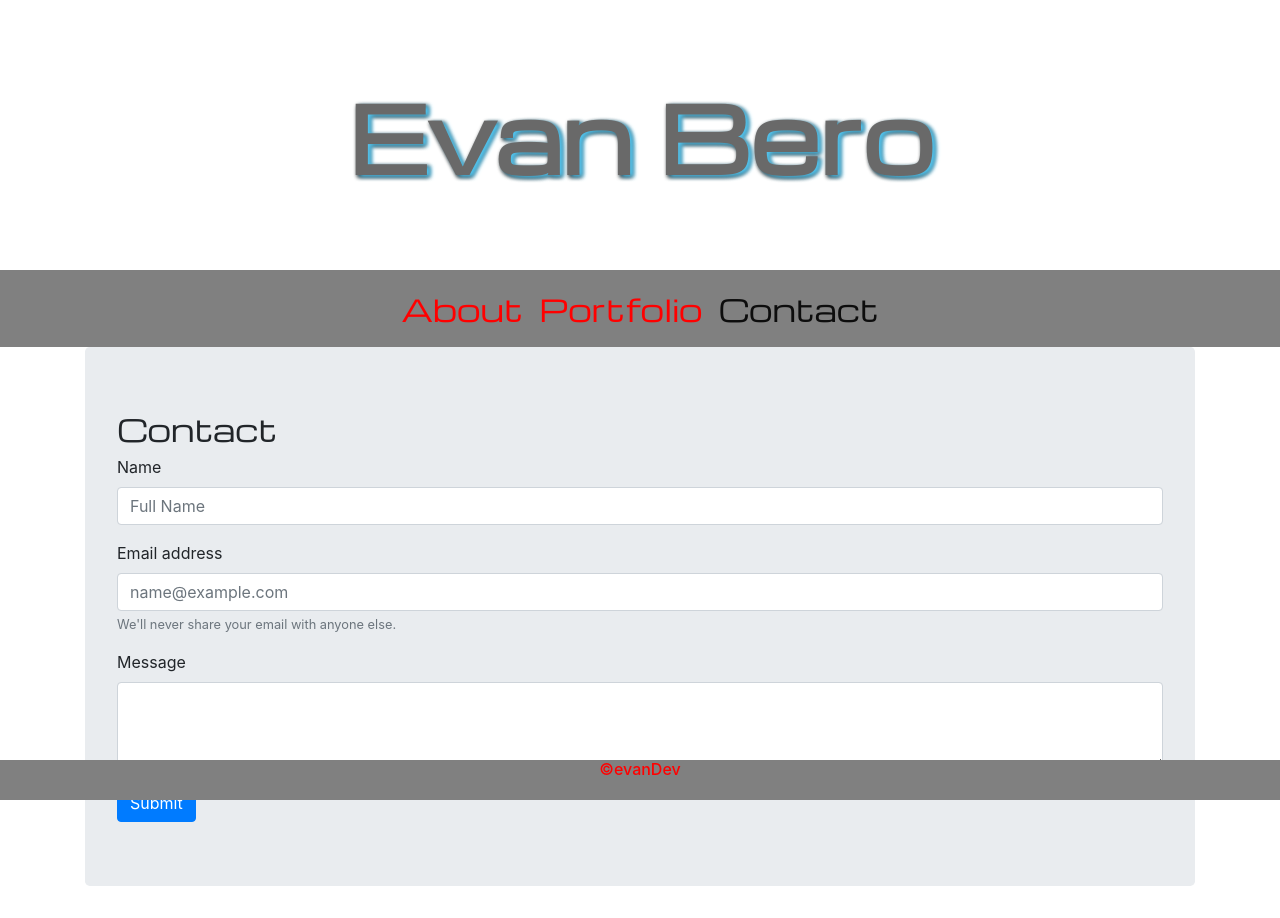
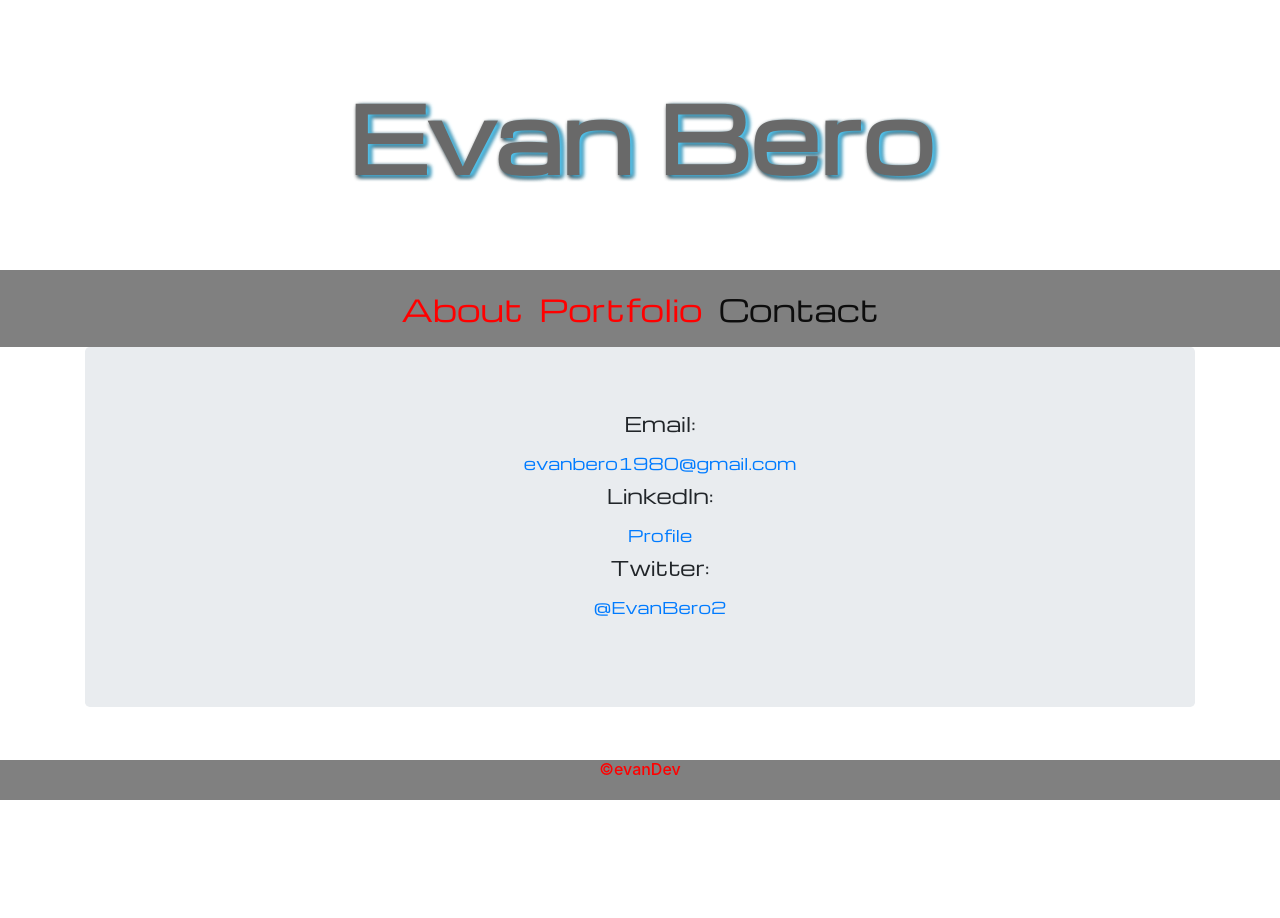
Before and after one commit to evandev01/responsive-portfolio, a plain HTML site: page contact.html in a window 1280 px wide. After the commit the page ends 800 px from the top, so only its background shows below. Drawn offline with nearby package versions, Linux system fonts and the light colour scheme.

Commit message:
updated contact and about pages

```diff
--- a/contact.html
+++ b/contact.html
@@ -43,14 +43,14 @@
       <div class="collapse navbar-collapse" id="navbarSupportedContent">
         <ul class="navbar-nav">
           <li class="nav-item active">
-            <a class="nav-link" href="./about.html" id="redLink">About</a>
+            <a class="nav-link about" href="./about.html" id="redLink">About</a>
           </li>
           <li class="nav-item">
-            <a class="nav-link" href="./index.html" id="redLink">Portfolio</a>
+            <a class="nav-link portfolio" href="./index.html" id="redLink">Portfolio</a>
           </li>
 
           <li class="nav-item">
-            <a class="nav-link" href="#" tabindex="-1" aria-disabled="true" id="currentLink">Contact<span
+            <a class="nav-link contact" href="#" tabindex="-1" aria-disabled="true" id="currentLink">Contact<span
                 class="sr-only" id="currentLink">(current)</span></a>
           </li>
         </ul>
@@ -58,45 +58,35 @@
       </div>
     </nav>
 
+    <!-- contact links -->
     <div class="container">
       <div class="row">
         <div class="col-md-12 col-sm-12">
-
-          <form>
-
-
-            <div class="jumbotron">
-              <h1 class="display-4">Contact</h1>
-
-
-              <div class="form-group">
-                <label for="exampleFormControlInput1">Name</label>
-                <input type="email" class="form-control" id="exampleFormControlInput1" placeholder="Full Name">
+          <div class="jumbotron">
+            <div class="row">
+              <div class="col-md-12 col-sm-12">
+                <ul>
+                  <li>
+                    <h5>Email:</h5>
+                    <a class="nav-link contact" href="evanbero1980@gmail.com" id="email">evanbero1980@gmail.com</a>
+                  </li>
+                  <li>
+                    <h5>LinkedIn:</h5>
+                    <a class="nav-link contact" href="https://www.linkedin.com/in/evan-bero-692b69123"
+                      id="linkedinLink">
+                      Profile</a>
+                  </li>
+                  <li>
+                    <h5>Twitter:</h5>
+                    <a class="nav-link contact" id="twitterLink" href="https://www.twitter.com">@EvanBero2</a>
+                  </li>
+                </ul>
               </div>
-
-              <div class="form-group">
-                <label for="exampleInputEmail1">Email address</label>
-                <input type="email" class="form-control" id="exampleInputEmail1" placeholder="name@example.com"
-                  aria-describedby="emailHelp">
-                <small id="emailHelp" class="form-text text-muted">We'll never share your email with anyone
-                  else.</small>
-              </div>
-
-              <div class="form-group">
-                <label for="exampleFormControlTextarea1">Message</label>
-                <textarea class="form-control" id="exampleFormControlTextarea1" rows="3"></textarea>
-              </div>
-
-
-              <button type="submit" class="btn btn-primary">Submit</button>
-          </form>
-
+            </div>
+          </div>
         </div>
       </div>
     </div>
-  </div>
-  </div>
-
   </div>
 
   <footer>
--- a/css/contact-style.css
+++ b/css/contact-style.css
@@ -31,6 +31,18 @@
 .jumbotron h1 {
     font-size: 30px;
     font-family: Michroma;
+    text-align: center;
+}
+
+ul {
+    font-family: Michroma;
+    list-style-type: none;
+    text-align: center;
+}
+
+.contact {
+    font-family: Michroma;
+    text-align: center;
 }
 
 .logo h1 {
```
Also changed, not shown: about.html (+10 -13 lines), index.html (+4 -6 lines).
